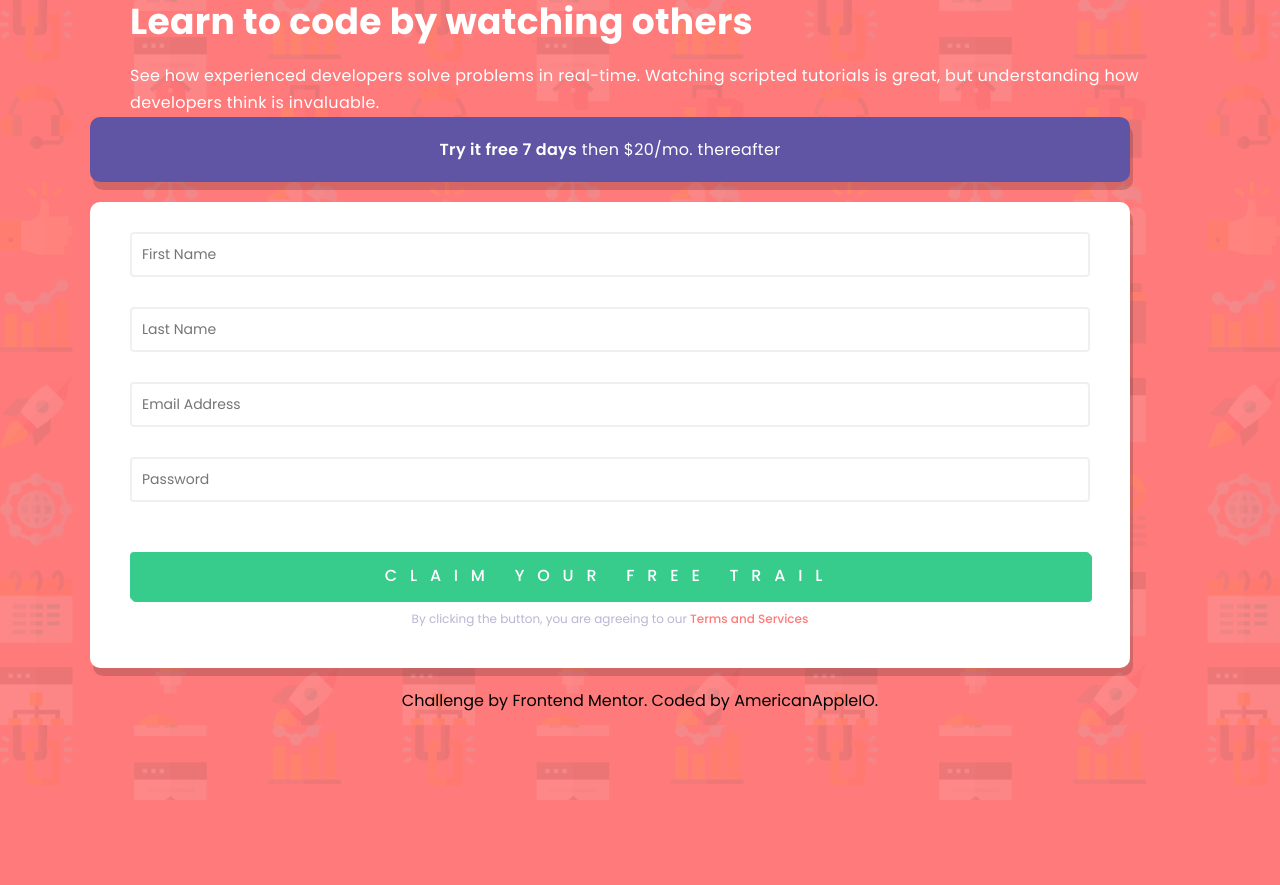
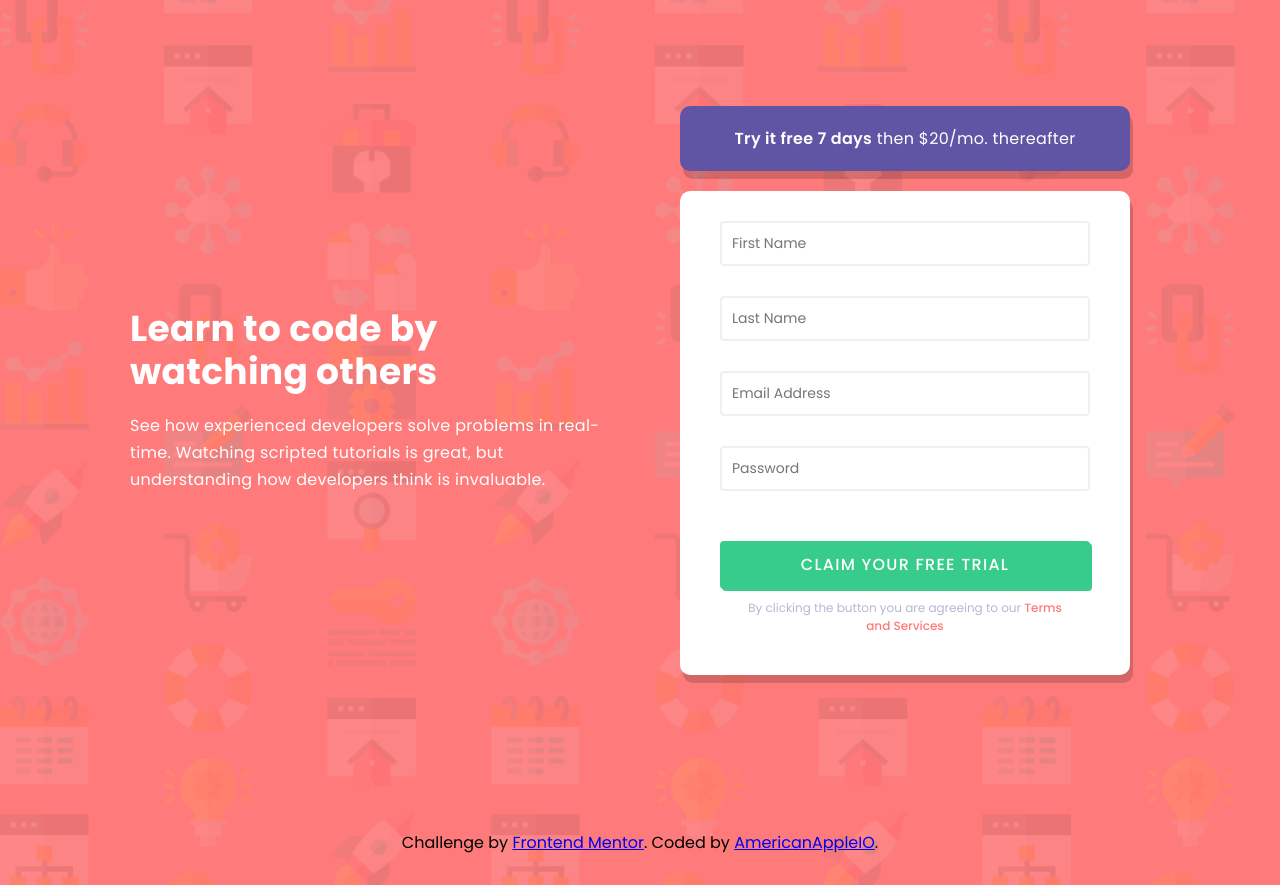
Before and after one commit to AmericanAppleIO/Intro-SignUp, a plain HTML site: page index.html in a window 1280 px wide. Before the commit the page ends 800 px from the top, so only its background shows below. Drawn offline with Linux system fonts and the light colour scheme; files whose address does not match are found by name.

Commit message:
Update index.html

```diff
--- a/index.html
+++ b/index.html
@@ -1,283 +1,33 @@
 <!DOCTYPE html>
 <html lang="en">
   <head>
-  <meta charset="UTF-8">
-  <meta name="viewport" content="width=device-width, initial-scale=1.0"> <!-- displays site properly based on user's device -->
+    <meta charset="UTF-8" />
+    <meta name="viewport" content="width=device-width, initial-scale=1.0" />
+    <!-- displays site properly based on user's device -->
 
-  <link rel="icon" type="image/png" sizes="32x32" href="favicon-32x32.png">
+    <link
+      rel="icon"
+      type="image/png"
+      sizes="32x32"
+      href="./images/favicon-32x32.png"
+    />
+    <!-- CSS Style Sheet -->
+    <link rel="stylesheet" href="style.css" />
+    <!-- Google Font: Poppins -->
+    <link rel="preconnect" href="https://fonts.googleapis.com" />
+    <link rel="preconnect" href="https://fonts.gstatic.com" crossorigin />
+    <link
+      href="https://fonts.googleapis.com/css2?family=Outfit:wght@100;200;300;400;600;700&family=Poppins:ital,wght@0,400;0,500;0,600;0,700;1,400&display=swap"
+      rel="stylesheet"
+    />
+    <!-- FontAwesome Icons -->
+    <link
+      rel="stylesheet"
+      href="https://cdnjs.cloudflare.com/ajax/libs/font-awesome/5.15.4/css/all.min.css"
+      crossorigin="anonymous"
+    />
 
     <title>Frontend Mentor | Intro component with sign up form</title>
-
-  <!-- Feel free to remove these styles or customise in your own stylesheet 👍 -->
-  <style>
-    @import url('https://fonts.googleapis.com/css2?family=Poppins:wght@400;500;600;700&display=swap');
-
-    * {
-      font-family: poppins, sans-serif;
-      font-size: 16px;
-      margin: 0;
-      padding: 0;
-      box-sizing: border-box;
-    }
-
-    body {
-      background-image: url("bg-intro-mobile.png")
-      background-size: cover;
-      background-color: hsl(0, 100%, 74%);
-    }
-
-    .intro-container {
-      color: white;
-      text-align: center;
-      align-items: center;
-      justify-content: center;
-      margin: 70px 20px 0 20px;
-    }
-
-    .intro-container h1 {
-      font-size: 2.25rem;
-      font-weight: 700;
-      letter-spacing: .02rem;
-      line-height: 1.2;
-    }
-
-    .intro-container p {
-      margin-top: 20px;
-      font-size: 1rem;
-      letter-spacing: .02rem;
-      line-height: 1.67;
-    }
-
-    .form-container {
-      flex: 1;
-      margin: 50px 10px;
-    }
-
-    .blue-box {
-      background: hsl(248, 32%, 49%);
-      border-radius: 10px;
-      padding: 10px;
-      font-size: 1rem;
-      letter-spacing: .02rem;
-      font-weight: 300;
-      box-shadow: 3px 8px hsla(0, 0%, 1%, 0.165);
-      margin: 0 20px 0 20px;
-    }
-
-    .blue-box p {
-      justify-content: center;
-      align-items: center;
-      margin: 10px;
-      color: white;
-      text-align: center;
-    }
-
-    .blue-box span {
-      font-weight: 600;
-    }
-
-    .blue-box:hover {
-      filter: saturate(1.5);
-      transition: ease 0.3s;
-    }
-
-    .form {
-      padding: 30px 40px;
-      background: white;
-      margin: 20px;
-      border-radius: 10px;
-      font-weight: 600;
-      box-shadow: 3px 8px hsla(0, 0%, 1%, 0.165);
-    }
-
-    .form-control {
-      margin-bottom: 10px;
-      padding-bottom: 20px;
-      position: relative;
-    }
-
-    .form-control input {
-      border: 2px solid #f0f0f0;
-      border-radius: 4px;
-      display: block;
-      font-family: inherit;
-      font-size: 14px;
-      padding: 10px;
-      width: 100%;
-    }
-
-    .form-control input:focus {
-      outline: 0;
-      border-color: #777;
-    }
-
-    .form-control.success input {
-      border-color: hsl(154, 59%, 51%);
-    }
-
-    .form-control.error input {
-      border-color: hsl(0, 100%, 74%);
-    }
-
-    .form-control i {
-      visibility: hidden;
-      position: absolute;
-      top: 14px;
-      right: 10px;
-    }
-
-    .form-control.success i.fa-check-circle {
-      color: hsl(0, 100%, 74%);
-      visibility: visible;
-    }
-
-    .form-control small {
-      position: absolute;
-      bottom: 0;
-      right: 0;
-      visibility: hidden;
-    }
-
-    .form-control.error small {
-      visibility: visible;
-      color: hsl(0, 100%, 74%);
-      font-style: italic;
-      font-size: 0.8rem;
-    }
-
-    .form button {
-      width: 100%;
-      margin-top: 20px;
-      background: hsl(154, 59%, 51%);
-      color: white;
-      font-weight: 500;
-      border: none;
-      border-radius: 4px;
-      height: 3rem;
-      text-transform: uppercase;
-      letter-spacing: 0.8rem;
-      box-shadow: hsl(154, 59%, 51%) 2px 2px;
-      cursor: pointer;
-    }
-
-    button:hover {
-      filter: saturate(1.5);
-      transition: ease 0.3s;
-    }
-
-    .message {
-      margin: 10px 18px 10px 18px;
-      text-align: center;
-      color: hsl(246, 25%, 77%);
-    }
-
-    .message p {
-      font-size: .75rem;
-      font-weight: 400;
-    }
-
-    .message span {
-      color: hsl(0, 100%, 74%);
-      font-weight: 500;
-      font-size: .75rem;
-    }
-
-    footer {
-      text-align: center;
-      color: inherit;
-    }
-
-    a {
-      text-decoration: none;
-      color: inherit;
-    }
-
-    @media screen and (min-width: 1200px) {
-      body {
-        background-image: url("bg-intro-desktop.png");
-        background-size: cover;
-        background-repeat: repeat;
-        background-color: hsl(0, 100%, 74%);
-      }
-      section {
-        flex-direction: row;
-        margin-left: 50px;
-        margin-right: 50px;
-      }
-      .intro-container {
-        flex: 1;
-        text-align: left;
-        margin: 0px 20px 0px 80px;
-      }
-      .intro-container h1 {
-        max-width: 75%;
-      }
-      .form-container {
-        flex: 1;
-        margin: 0px 80px 0px 20px;
-      }
-    }
-
-  </style>
-
-  <script>
-    const form = document.getElementById("form");
-    const firstName = document.getElementById("first-name");
-    const lastName = document.getElementById("last-name");
-    const email = document.getElementById("email");
-    const password = document.getElementById("password");
-
-    form.addEventListener("submit", (e) => {
-      e.preventDefault();
-      checkInputs();
-    });
-
-    function checkInputs() {
-      const firstNameValue = firstName.value.trim();
-      const lastNameValue = lastName.value.trim();
-      const emailValue = email.value.trim();
-      const passwordValue = password.value.trim();
-
-      if (firstNameValue === "") {
-        setErrorFor(firstName, "First Name cannot be empty");
-      } else {
-        setSuccessFor(firstName);
-      }
-      if (lastNameValue === "") {
-        setErrorFor(lastName, "First Name cannot be empty");
-      } else {
-        setSuccessFor(lastName);
-      }
-
-      if (emailValue === "") {
-        setErrorFor(email, "Email cannot be blank");
-      } else if (!emailIsValid(emailValue)) {
-        setErrorFor(email, "Not a valid email");
-      } else {
-        setSuccessFor(email);
-      }
-      if (passwordValue === "") {
-        setErrorFor(password, "Password cannot be blank");
-      } else {
-        setSuccessFor(password);
-      }
-    }
-    function setErrorFor(input, message) {
-      const formControl = input.parentElement;
-      const small = formControl.querySelector("small");
-      formControl.className = "form-control error";
-      small.innerText = message;
-    }
-
-    function setSuccessFor(input) {
-      const formControl = input.parentElement;
-      formControl.className = "form-control success";
-    }
-
-    const emailIsValid = (email) => {
-      return /^[^\s@]+@[^\s@]+\.[^\s@]+$/.test(email);
-    };
-  </script>
   </head>
   <body>
     <main>
@@ -285,8 +35,9 @@
         <div class="intro-container">
           <h1>Learn to code by watching others</h1>
           <p>
-See how experienced developers solve problems in real-time. Watching scripted tutorials is great,
-  but understanding how developers think is invaluable.
+            See how experienced developers solve problems in real-time. Watching
+            scripted tutorials is great, but understanding how developers think
+            is invaluable.
           </p>
         </div>
         <div class="form-container">
@@ -339,10 +90,11 @@ See how experienced developers solve problems in real-time. Watching scripted tu
               <small></small>
             </div>
 
-  <button type="submit">Claim Your Free Trail</button>
+            <button type="submit">Claim Your Free Trial</button>
             <div class="message">
               <p>
-      By clicking the button, you are agreeing to our <span>Terms and Services</span>
+                By clicking the button you are agreeing to our
+                <span>Terms and Services</span>
               </p>
             </div>
           </form>
@@ -350,10 +102,16 @@ See how experienced developers solve problems in real-time. Watching scripted tu
       </section>
     </main>
     <footer>
-  <p>
-    Challenge by <a href="https://www.frontendmentor.io?ref=challenge" target="_blank">Frontend Mentor</a>.
-    Coded by <a href="https://www.americanapple.io" target="_blank">AmericanAppleIO</a>.
+      <p class="attribution">
+        Challenge by
+        <a href="https://www.frontendmentor.io?ref=challenge" target="_blank"
+          >Frontend Mentor</a
+        >. Coded by
+        <a href="https://www.americanapple.io"
+          >AmericanAppleIO</a
+        >.
       </p>
     </footer>
+    <script src="index.js"></script>
   </body>
 </html>
```
Lines whose indentation alone changed are shown as unchanged.
